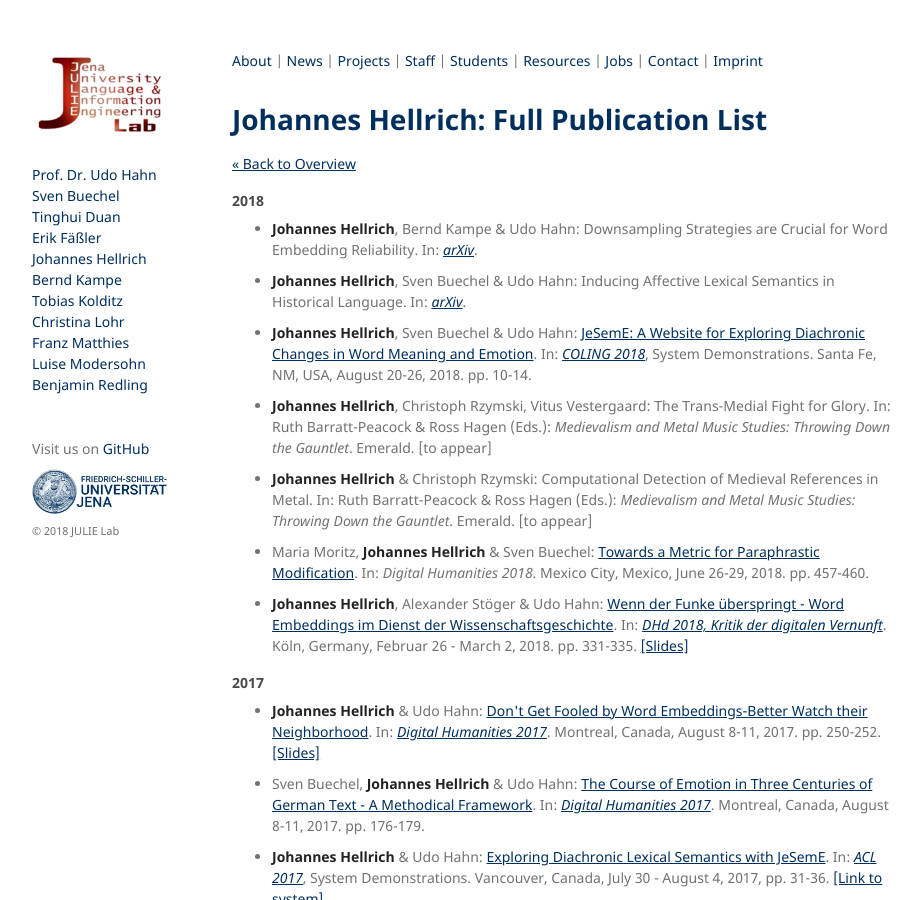
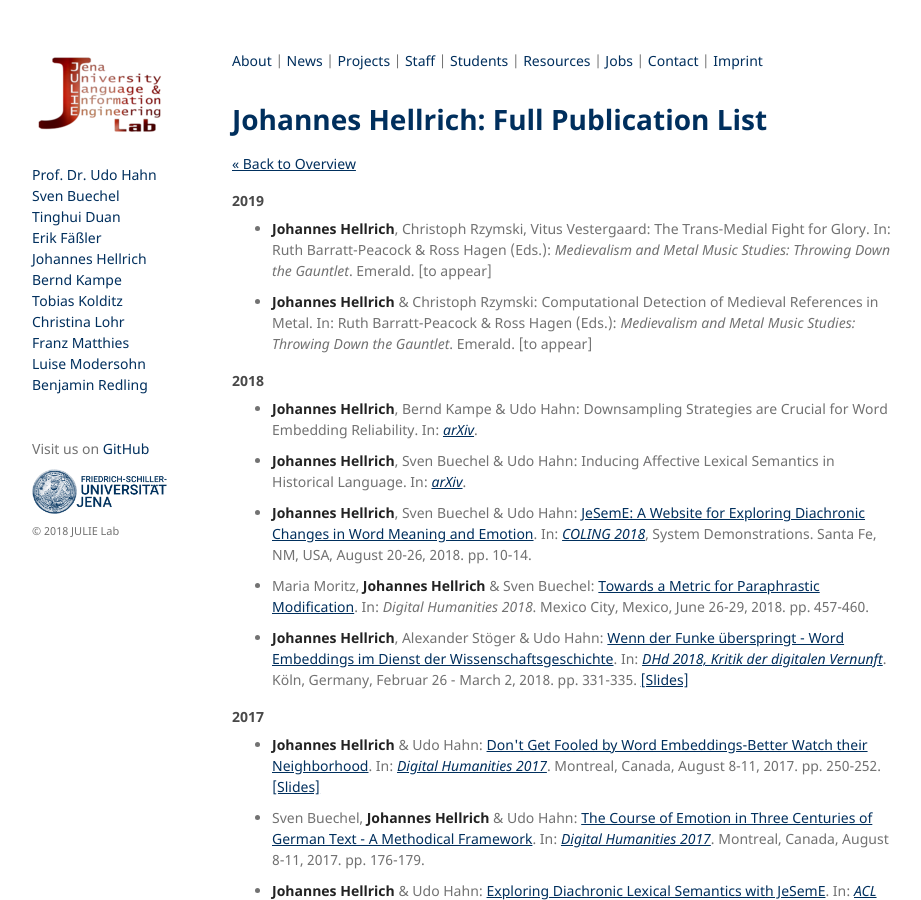
Before and after one commit to JULIELab/JULIELab.github.io, a Jekyll site: the page built from Staff/Hellrich/publication.md, in a window 1280 px wide and 900 px high. Shown: the whole window, without its empty margins (178-1099 px from the left). Built offline with Jekyll 4.4.1, drawn with Linux system fonts in a browser that asks for light colours; our own code applies the rules of GitHub Pages for plain Markdown files.

Commit message:
Update publication.md

```diff
--- a/Staff/Hellrich/publication.md
+++ b/Staff/Hellrich/publication.md
@@ -6,16 +6,20 @@ layout: staff
 
 [<< Back to Overview](../Johannes+Hellrich.html)
 
+#### 2019
+
+* **Johannes Hellrich**, Christoph Rzymski, Vitus Vestergaard: The Trans-Medial Fight for Glory. In: Ruth Barratt-Peacock & Ross Hagen (Eds.): *Medievalism and Metal Music Studies: Throwing Down the Gauntlet*. Emerald. [to appear]
+
+* **Johannes Hellrich** & Christoph Rzymski: Computational Detection of Medieval References in Metal. In: Ruth Barratt-Peacock & Ross Hagen (Eds.): *Medievalism and Metal Music Studies: Throwing Down the Gauntlet*. Emerald. [to appear]
+
+
 #### 2018
+
 * **Johannes Hellrich**, Bernd Kampe & Udo Hahn: Downsampling Strategies are Crucial for Word Embedding Reliability. In: *[arXiv](https://arxiv.org/abs/1808.06810)*.
 
 * **Johannes Hellrich**, Sven Buechel & Udo Hahn: Inducing Affective Lexical Semantics in Historical Language. In: *[arXiv](https://arxiv.org/abs/1806.08115)*.
 
 * **Johannes Hellrich**, Sven Buechel & Udo Hahn: [JeSemE: A Website for Exploring Diachronic Changes in Word Meaning and Emotion](http://aclweb.org/anthology/C18-2003). In: *[COLING 2018](https://coling2018.org)*, System Demonstrations. Santa Fe, NM, USA, August 20-26, 2018. pp. 10-14.
-
-* **Johannes Hellrich**, Christoph Rzymski, Vitus Vestergaard: The Trans-Medial Fight for Glory. In: Ruth Barratt-Peacock & Ross Hagen (Eds.): *Medievalism and Metal Music Studies: Throwing Down the Gauntlet*. Emerald. [to appear]
-
-* **Johannes Hellrich** & Christoph Rzymski: Computational Detection of Medieval References in Metal. In: Ruth Barratt-Peacock & Ross Hagen (Eds.): *Medievalism and Metal Music Studies: Throwing Down the Gauntlet*. Emerald. [to appear]
 
 * Maria Moritz, **Johannes Hellrich** & Sven Buechel: [Towards a Metric for Paraphrastic Modification](https://dh2018.adho.org/wp-content/uploads/2018/06/dh2018_abstracts.pdf). In: *Digital Humanities 2018*. Mexico City, Mexico, June 26-29, 2018. pp. 457-460.
 
```
